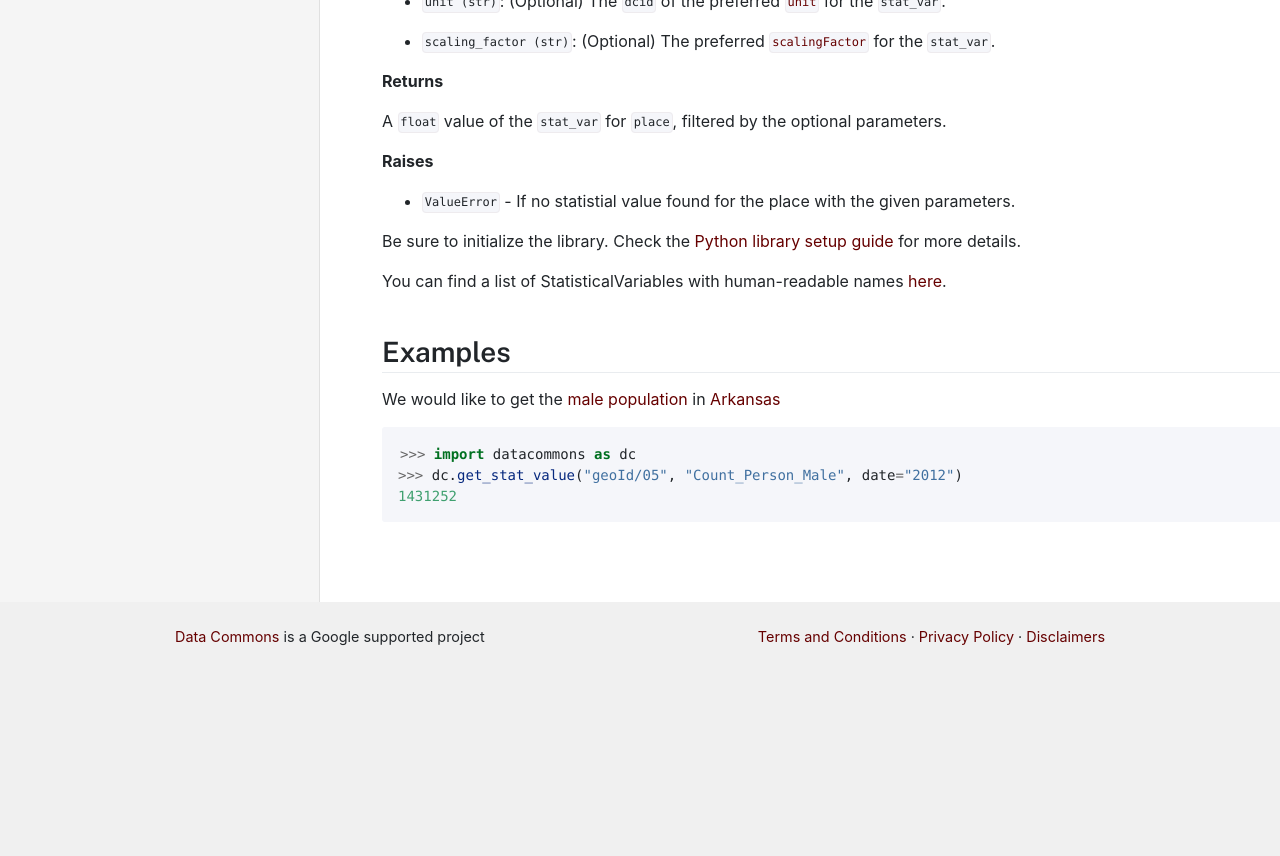
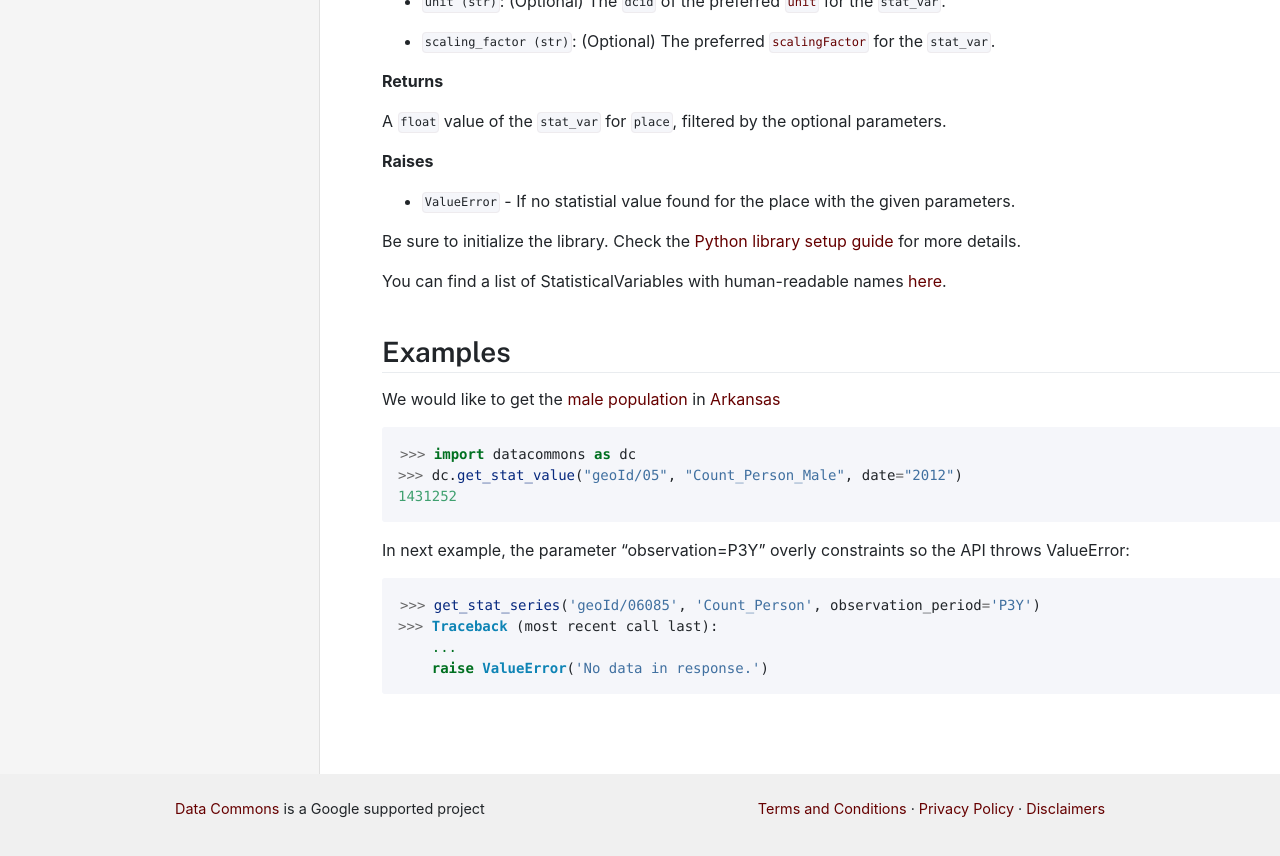
Before and after one commit to datacommonsorg/docsite, a Jekyll site: the page built from api/python/stat_value.md, in a window 1280 px wide and 900 px high, scrolled down 747 px. Shown: the top 856 px of the window. Built offline with Jekyll 4.4.1, drawn with Linux system fonts in a browser that asks for light colours; before the commit the page ends 1475 px from its top, so only the background shows below that.

Commit message:
Add example for over constraint parameters

````diff
--- a/api/python/stat_value.md
+++ b/api/python/stat_value.md
@@ -55,3 +55,13 @@ We would like to get the  [male population](https://datacommons.org/browser/Coun
 >>> dc.get_stat_value("geoId/05", "Count_Person_Male", date="2012")
 1431252
 ```
+
+In next example, the parameter "observation=P3Y" overly constraints so the API
+throws ValueError:
+
+```python
+>>> get_stat_series('geoId/06085', 'Count_Person', observation_period='P3Y')
+>>> Traceback (most recent call last):
+    ...
+    raise ValueError('No data in response.')
+```
````
